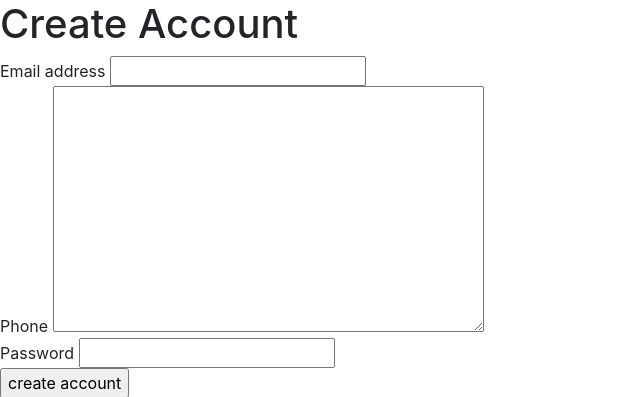
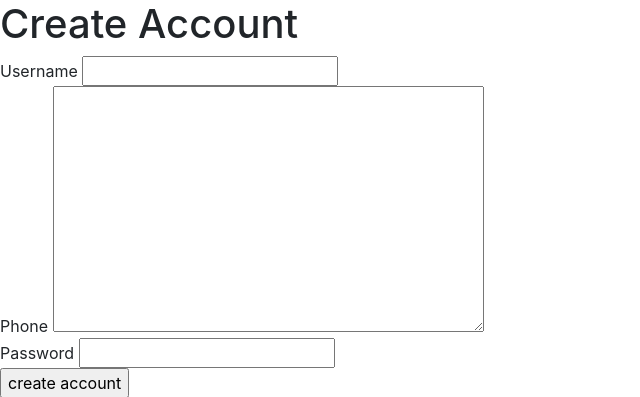
Before and after one commit to mcm66103/books, a Django app: page /accounts/create/ in a window 1280 px wide. Shown: the part 56-453 px from the top of the page, without its empty margins (0-640 px from the left). Run offline with Django 3.2, Linux system fonts and the light colour scheme; some libraries are stand-ins or nearby versions.

Commit message:
Use usernames instead of email (#11)

```diff
--- a/accounts/factories.py
+++ b/accounts/factories.py
@@ -8,5 +8,5 @@ class AccountFactory(factory.django.DjangoModelFactory):
     class Meta:
         model = Account
 
-    email = factory.Faker('email')
+    username = factory.Faker('user_name')
     phone = settings.TEST_PHONE
--- a/accounts/mailers.py
+++ b/accounts/mailers.py
@@ -6,6 +6,6 @@
 #     def account_confirmation_email(self, account):
 #         self.template = "accounts/mail/account_confirmation_email.html"
 #         self.subject = "Account Confirmation"
-#         self.to = [account.email]
+#         self.to = [account.username]
 #         self.context["account"] = account
 #         self.send_mail()
--- a/accounts/models.py
+++ b/accounts/models.py
@@ -23,10 +23,8 @@ from app.helpers.env_helper import EnvHelper
 
 
 class Account(AbstractUser):
-    username = None
-    email = models.EmailField(_('email address'), unique=True)
+    username = models.CharField(max_length=48, unique=True)
 
-    USERNAME_FIELD = 'email'
     REQUIRED_FIELDS = []
 
     objects = AccountManager()
@@ -87,7 +85,7 @@ class Account(AbstractUser):
             self.save()
 
     def send_phone_confirmation_sms(self):
-        AccountSMS().confirm_account_phone_sms(self)
+        AccountSMS.confirm_account_phone_sms(self)
 
     def confirm_phone_number(self, save=True):
 
--- a/accounts/templates/accounts/profile.html
+++ b/accounts/templates/accounts/profile.html
@@ -2,6 +2,6 @@
 {% block content %}
     <h1>Profile</h1>
     <ul>
-        <li>email: {{ account.email }}</li>
+        <li>email: {{ account.username }}</li>
     </ul>
 {% endblock %}
--- a/accounts/views.py
+++ b/accounts/views.py
@@ -58,7 +58,7 @@ class CreateAccountView(CreateView):
 
     model = Account
     template_name = "accounts/create_account.html"
-    fields = ["email", "phone", "password"]
+    fields = ["username", "phone", "password"]
 
     def get_form(self, form_class=None):
         form = super().get_form(form_class)
```
Also changed, not shown: accounts/migrations/0001_initial.py, accounts/migrations/0002_account_phone.py (deleted), accounts/migrations/0003_auto_20210403_1803.py (deleted), accounts/migrations/0004_account_invite_number.py (deleted), accounts/migrations/0005_account_friends.py (deleted), book_copies/migrations/0001_initial.py, book_copies/migrations/0002_bookcopy_available.py (deleted), book_requests/migrations/0001_initial.py, books/migrations/0001_initial.py, logs/migrations/0001_initial.py, 1 other file.
